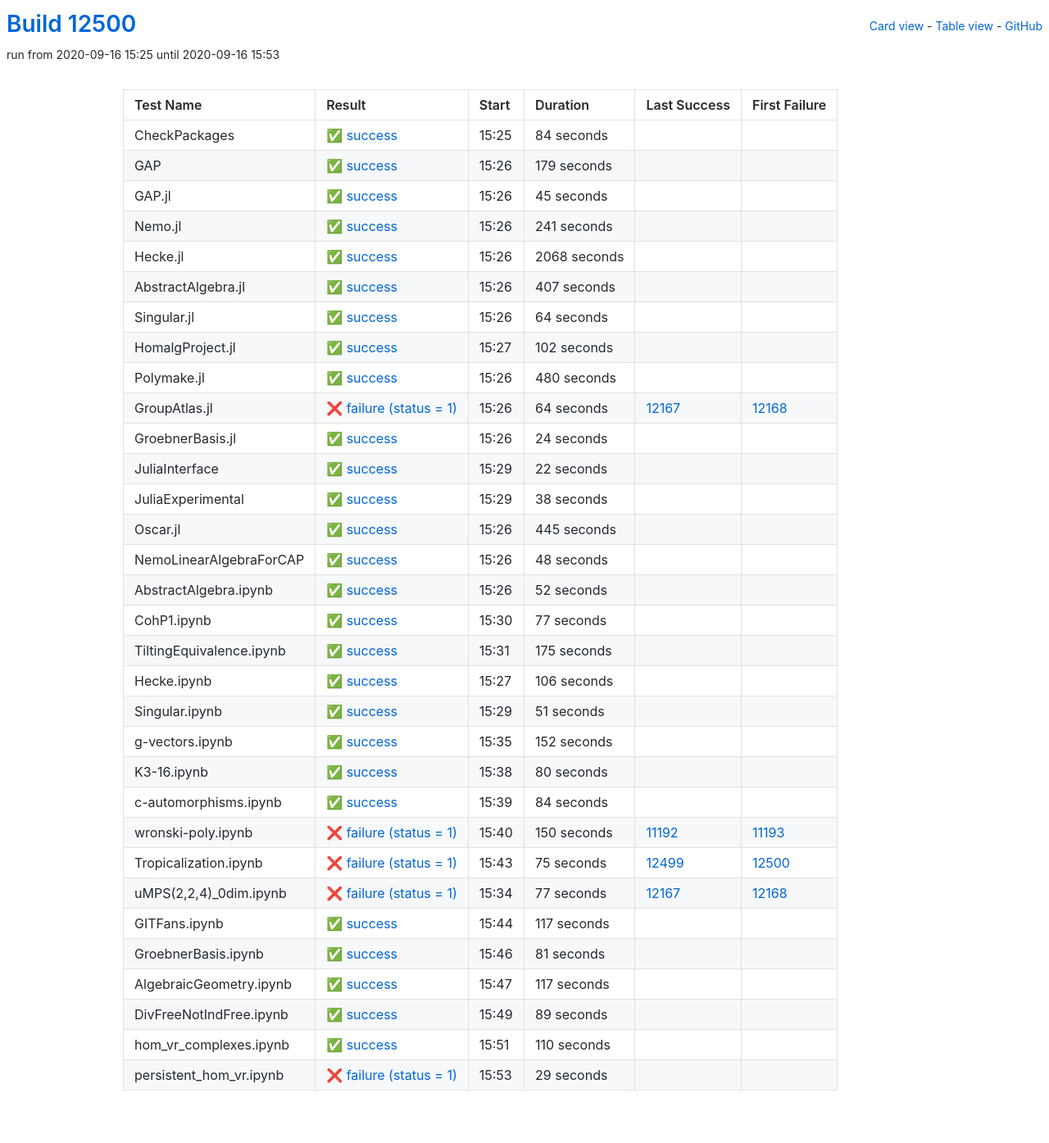
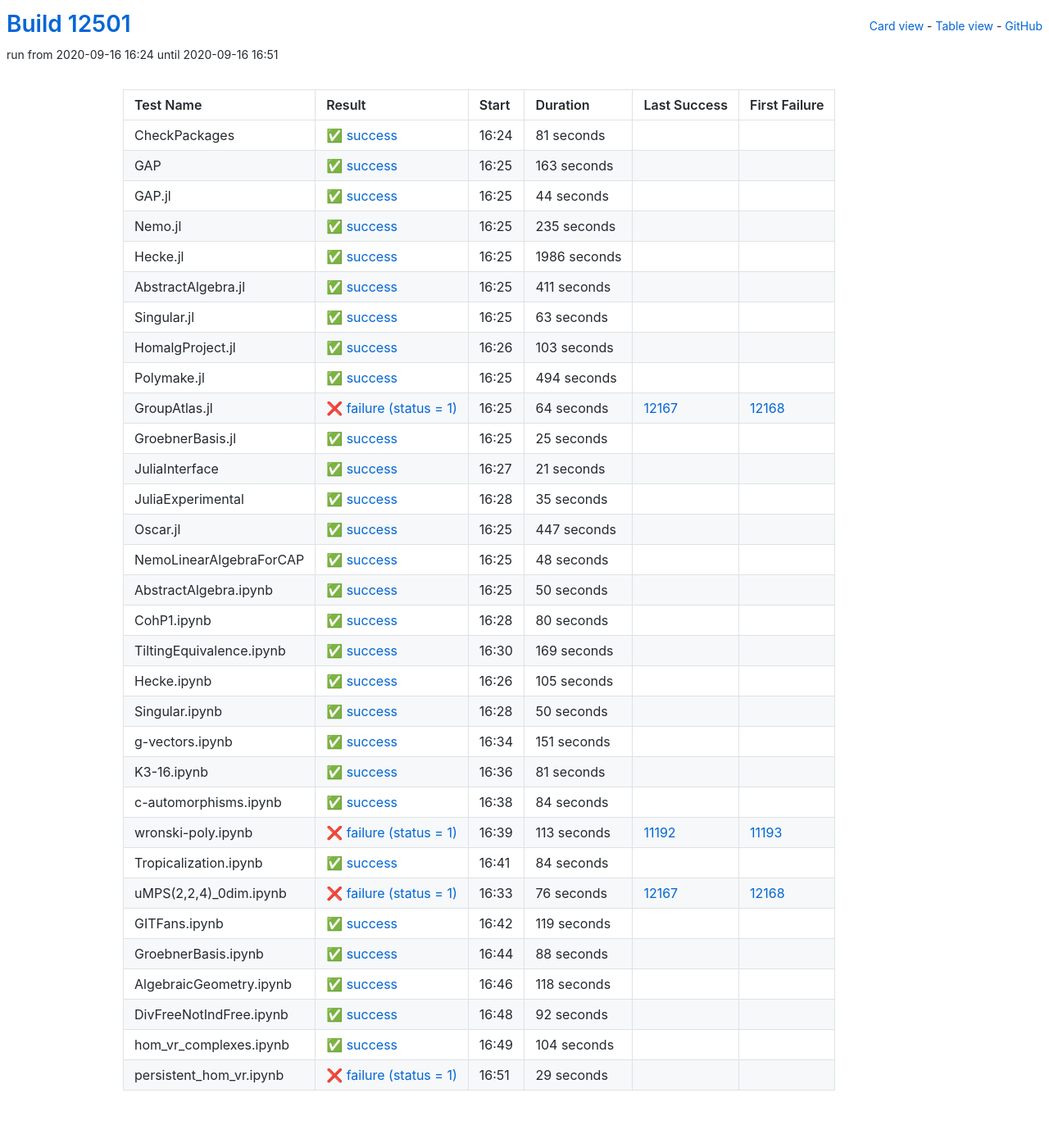
Before and after one commit to oscar-system/oscar-ci-status, a Jekyll site: the page built from table.html, in a window 1280 px wide. Shown: the whole page at 82% size. Built offline with Jekyll 4.4.1, drawn with Linux system fonts in a browser that asks for light colours.

Commit message:
Build #12501

```diff
--- a/_data/ci.yml
+++ b/_data/ci.yml
@@ -1,6 +1,6 @@
 ---
-build: 12500
-build_url: https://oscarci.mathematik.uni-kl.de/job/oscar/12500/
+build: 12501
+build_url: https://oscarci.mathematik.uni-kl.de/job/oscar/12501/
 job: oscar
 organization: oscar-system
 repo: oscar-ci-status
@@ -8,116 +8,116 @@
 tests:
 - name: CheckPackages
   id: checkpackages
-  log: https://oscarci.mathematik.uni-kl.de/job/oscar/12500/artifact/logs/build-12500/CheckPackages.log
-  start: 2020-09-16 15:25
+  log: https://oscarci.mathematik.uni-kl.de/job/oscar/12501/artifact/logs/build-12501/CheckPackages.log
+  start: 2020-09-16 16:24
   success: true
   exitcode: 0
   status: success
-  duration: 84
+  duration: 81
   last_success: false
   last_success_url:
   first_failure: false
   first_failure_url:
 - name: GAP
   id: gap
-  log: https://oscarci.mathematik.uni-kl.de/job/oscar/12500/artifact/logs/build-12500/GAP.log
-  start: 2020-09-16 15:26
+  log: https://oscarci.mathematik.uni-kl.de/job/oscar/12501/artifact/logs/build-12501/GAP.log
+  start: 2020-09-16 16:25
   success: true
   exitcode: 0
   status: success
-  duration: 179
+  duration: 163
   last_success: false
   last_success_url:
   first_failure: false
   first_failure_url:
 - name: GAP.jl
   id: gap-jl
-  log: https://oscarci.mathematik.uni-kl.de/job/oscar/12500/artifact/logs/build-12500/GAP.jl.log
-  start: 2020-09-16 15:26
+  log: https://oscarci.mathematik.uni-kl.de/job/oscar/12501/artifact/logs/build-12501/GAP.jl.log
+  start: 2020-09-16 16:25
   success: true
   exitcode: 0
   status: success
-  duration: 45
+  duration: 44
   last_success: false
   last_success_url:
   first_failure: false
   first_failure_url:
 - name: Nemo.jl
   id: nemo-jl
-  log: https://oscarci.mathematik.uni-kl.de/job/oscar/12500/artifact/logs/build-12500/Nemo.jl.log
-  start: 2020-09-16 15:26
+  log: https://oscarci.mathematik.uni-kl.de/job/oscar/12501/artifact/logs/build-12501/Nemo.jl.log
+  start: 2020-09-16 16:25
   success: true
   exitcode: 0
   status: success
-  duration: 241
+  duration: 235
   last_success: false
   last_success_url:
   first_failure: false
   first_failure_url:
 - name: Hecke.jl
   id: hecke-jl
-  log: https://oscarci.mathematik.uni-kl.de/job/oscar/12500/artifact/logs/build-12500/Hecke.jl.log
-  start: 2020-09-16 15:26
+  log: https://oscarci.mathematik.uni-kl.de/job/oscar/12501/artifact/logs/build-12501/Hecke.jl.log
+  start: 2020-09-16 16:25
   success: true
   exitcode: 0
   status: success
-  duration: 2068
+  duration: 1986
   last_success: false
   last_success_url:
   first_failure: false
   first_failure_url:
 - name: AbstractAlgebra.jl
   id: abstractalgebra-jl
-  log: https://oscarci.mathematik.uni-kl.de/job/oscar/12500/artifact/logs/build-12500/AbstractAlgebra.jl.log
-  start: 2020-09-16 15:26
+  log: https://oscarci.mathematik.uni-kl.de/job/oscar/12501/artifact/logs/build-12501/AbstractAlgebra.jl.log
+  start: 2020-09-16 16:25
   success: true
   exitcode: 0
   status: success
-  duration: 407
+  duration: 411
   last_success: false
   last_success_url:
   first_failure: false
   first_failure_url:
 - name: Singular.jl
   id: singular-jl
-  log: https://oscarci.mathematik.uni-kl.de/job/oscar/12500/artifact/logs/build-12500/Singular.jl.log
-  start: 2020-09-16 15:26
+  log: https://oscarci.mathematik.uni-kl.de/job/oscar/12501/artifact/logs/build-12501/Singular.jl.log
+  start: 2020-09-16 16:25
   success: true
   exitcode: 0
   status: success
-  duration: 64
+  duration: 63
   last_success: false
   last_success_url:
   first_failure: false
   first_failure_url:
 - name: HomalgProject.jl
   id: homalgproject-jl
-  log: https://oscarci.mathematik.uni-kl.de/job/oscar/12500/artifact/logs/build-12500/HomalgProject.jl.log
-  start: 2020-09-16 15:27
+  log: https://oscarci.mathematik.uni-kl.de/job/oscar/12501/artifact/logs/build-12501/HomalgProject.jl.log
+  start: 2020-09-16 16:26
   success: true
   exitcode: 0
   status: success
-  duration: 102
+  duration: 103
   last_success: false
   last_success_url:
   first_failure: false
   first_failure_url:
 - name: Polymake.jl
   id: polymake-jl
-  log: https://oscarci.mathematik.uni-kl.de/job/oscar/12500/artifact/logs/build-12500/Polymake.jl.log
-  start: 2020-09-16 15:26
+  log: https://oscarci.mathematik.uni-kl.de/job/oscar/12501/artifact/logs/build-12501/Polymake.jl.log
+  start: 2020-09-16 16:25
   success: true
   exitcode: 0
   status: success
-  duration: 480
+  duration: 494
   last_success: false
   last_success_url:
   first_failure: false
   first_failure_url:
 - name: GroupAtlas.jl
   id: groupatlas-jl
-  log: https://oscarci.mathematik.uni-kl.de/job/oscar/12500/artifact/logs/build-12500/GroupAtlas.jl.log
-  start: 2020-09-16 15:26
+  log: https://oscarci.mathematik.uni-kl.de/job/oscar/12501/artifact/logs/build-12501/GroupAtlas.jl.log
+  start: 2020-09-16 16:25
   success: false
   exitcode: 1
   status: failure
@@ -128,56 +128,56 @@
   first_failure_url: https://oscarci.mathematik.uni-kl.de/job/oscar/12168/
 - name: GroebnerBasis.jl
   id: groebnerbasis-jl
-  log: https://oscarci.mathematik.uni-kl.de/job/oscar/12500/artifact/logs/build-12500/GroebnerBasis.jl.log
-  start: 2020-09-16 15:26
+  log: https://oscarci.mathematik.uni-kl.de/job/oscar/12501/artifact/logs/build-12501/GroebnerBasis.jl.log
+  start: 2020-09-16 16:25
   success: true
   exitcode: 0
   status: success
-  duration: 24
+  duration: 25
   last_success: false
   last_success_url:
   first_failure: false
   first_failure_url:
 - name: JuliaInterface
   id: juliainterface
-  log: https://oscarci.mathematik.uni-kl.de/job/oscar/12500/artifact/logs/build-12500/JuliaInterface.log
-  start: 2020-09-16 15:29
+  log: https://oscarci.mathematik.uni-kl.de/job/oscar/12501/artifact/logs/build-12501/JuliaInterface.log
+  start: 2020-09-16 16:27
   success: true
   exitcode: 0
   status: success
-  duration: 22
+  duration: 21
   last_success: false
   last_success_url:
   first_failure: false
   first_failure_url:
 - name: JuliaExperimental
   id: juliaexperimental
-  log: https://oscarci.mathematik.uni-kl.de/job/oscar/12500/artifact/logs/build-12500/JuliaExperimental.log
-  start: 2020-09-16 15:29
+  log: https://oscarci.mathematik.uni-kl.de/job/oscar/12501/artifact/logs/build-12501/JuliaExperimental.log
+  start: 2020-09-16 16:28
   success: true
   exitcode: 0
   status: success
-  duration: 38
+  duration: 35
   last_success: false
   last_success_url:
   first_failure: false
   first_failure_url:
 - name: Oscar.jl
   id: oscar-jl
-  log: https://oscarci.mathematik.uni-kl.de/job/oscar/12500/artifact/logs/build-12500/Oscar.jl.log
-  start: 2020-09-16 15:26
+  log: https://oscarci.mathematik.uni-kl.de/job/oscar/12501/artifact/logs/build-12501/Oscar.jl.log
+  start: 2020-09-16 16:25
   success: true
   exitcode: 0
   status: success
-  duration: 445
+  duration: 447
   last_success: false
   last_success_url:
   first_failure: false
   first_failure_url:
 - name: NemoLinearAlgebraForCAP
   id: nemolinearalgebraforcap
-  log: https://oscarci.mathematik.uni-kl.de/job/oscar/12500/artifact/logs/build-12500/NemoLinearAlgebraForCAP.log
-  start: 2020-09-16 15:26
+  log: https://oscarci.mathematik.uni-kl.de/job/oscar/12501/artifact/logs/build-12501/NemoLinearAlgebraForCAP.log
+  start: 2020-09-16 16:25
   success: true
   exitcode: 0
   status: success
@@ -188,80 +188,20 @@
   first_failure_url:
 - name: AbstractAlgebra.ipynb
   id: abstractalgebra-ipynb
-  log: https://oscarci.mathematik.uni-kl.de/job/oscar/12500/artifact/logs/build-12500/AbstractAlgebra.ipynb.log
-  start: 2020-09-16 15:26
+  log: https://oscarci.mathematik.uni-kl.de/job/oscar/12501/artifact/logs/build-12501/AbstractAlgebra.ipynb.log
+  start: 2020-09-16 16:25
   success: true
   exitcode: 0
   status: success
-  duration: 52
+  duration: 50
   last_success: false
   last_success_url:
   first_failure: false
   first_failure_url:
 - name: CohP1.ipynb
   id: cohp1-ipynb
-  log: https://oscarci.mathematik.uni-kl.de/job/oscar/12500/artifact/logs/build-12500/CohP1.ipynb.log
-  start: 2020-09-16 15:30
-  success: true
-  exitcode: 0
-  status: success
-  duration: 77
-  last_success: false
-  last_success_url:
-  first_failure: false
-  first_failure_url:
-- name: TiltingEquivalence.ipynb
-  id: tiltingequivalence-ipynb
-  log: https://oscarci.mathematik.uni-kl.de/job/oscar/12500/artifact/logs/build-12500/TiltingEquivalence.ipynb.log
-  start: 2020-09-16 15:31
-  success: true
-  exitcode: 0
-  status: success
-  duration: 175
-  last_success: false
-  last_success_url:
-  first_failure: false
-  first_failure_url:
-- name: Hecke.ipynb
-  id: hecke-ipynb
-  log: https://oscarci.mathematik.uni-kl.de/job/oscar/12500/artifact/logs/build-12500/Hecke.ipynb.log
-  start: 2020-09-16 15:27
-  success: true
-  exitcode: 0
-  status: success
-  duration: 106
-  last_success: false
-  last_success_url:
-  first_failure: false
-  first_failure_url:
-- name: Singular.ipynb
-  id: singular-ipynb
-  log: https://oscarci.mathematik.uni-kl.de/job/oscar/12500/artifact/logs/build-12500/Singular.ipynb.log
-  start: 2020-09-16 15:29
-  success: true
-  exitcode: 0
-  status: success
-  duration: 51
-  last_success: false
-  last_success_url:
-  first_failure: false
-  first_failure_url:
-- name: g-vectors.ipynb
-  id: g-vectors-ipynb
-  log: https://oscarci.mathematik.uni-kl.de/job/oscar/12500/artifact/logs/build-12500/g-vectors.ipynb.log
-  start: 2020-09-16 15:35
-  success: true
-  exitcode: 0
-  status: success
-  duration: 152
-  last_success: false
-  last_success_url:
-  first_failure: false
-  first_failure_url:
-- name: K3-16.ipynb
-  id: k3-16-ipynb
-  log: https://oscarci.mathematik.uni-kl.de/job/oscar/12500/artifact/logs/build-12500/K3-16.ipynb.log
-  start: 2020-09-16 15:38
+  log: https://oscarci.mathematik.uni-kl.de/job/oscar/12501/artifact/logs/build-12501/CohP1.ipynb.log
+  start: 2020-09-16 16:28
   success: true
   exitcode: 0
   status: success
@@ -270,10 +210,70 @@
   last_success_url:
   first_failure: false
   first_failure_url:
+- name: TiltingEquivalence.ipynb
+  id: tiltingequivalence-ipynb
+  log: https://oscarci.mathematik.uni-kl.de/job/oscar/12501/artifact/logs/build-12501/TiltingEquivalence.ipynb.log
+  start: 2020-09-16 16:30
+  success: true
+  exitcode: 0
+  status: success
+  duration: 169
+  last_success: false
+  last_success_url:
+  first_failure: false
+  first_failure_url:
+- name: Hecke.ipynb
+  id: hecke-ipynb
+  log: https://oscarci.mathematik.uni-kl.de/job/oscar/12501/artifact/logs/build-12501/Hecke.ipynb.log
+  start: 2020-09-16 16:26
+  success: true
+  exitcode: 0
+  status: success
+  duration: 105
+  last_success: false
+  last_success_url:
+  first_failure: false
+  first_failure_url:
+- name: Singular.ipynb
+  id: singular-ipynb
+  log: https://oscarci.mathematik.uni-kl.de/job/oscar/12501/artifact/logs/build-12501/Singular.ipynb.log
+  start: 2020-09-16 16:28
+  success: true
+  exitcode: 0
+  status: success
+  duration: 50
+  last_success: false
+  last_success_url:
+  first_failure: false
+  first_failure_url:
+- name: g-vectors.ipynb
+  id: g-vectors-ipynb
+  log: https://oscarci.mathematik.uni-kl.de/job/oscar/12501/artifact/logs/build-12501/g-vectors.ipynb.log
+  start: 2020-09-16 16:34
+  success: true
+  exitcode: 0
+  status: success
+  duration: 151
+  last_success: false
+  last_success_url:
+  first_failure: false
+  first_failure_url:
+- name: K3-16.ipynb
+  id: k3-16-ipynb
+  log: https://oscarci.mathematik.uni-kl.de/job/oscar/12501/artifact/logs/build-12501/K3-16.ipynb.log
+  start: 2020-09-16 16:36
+  success: true
+  exitcode: 0
+  status: success
+  duration: 81
+  last_success: false
+  last_success_url:
+  first_failure: false
+  first_failure_url:
 - name: c-automorphisms.ipynb
   id: c-automorphisms-ipynb
-  log: https://oscarci.mathematik.uni-kl.de/job/oscar/12500/artifact/logs/build-12500/c-automorphisms.ipynb.log
-  start: 2020-09-16 15:39
+  log: https://oscarci.mathematik.uni-kl.de/job/oscar/12501/artifact/logs/build-12501/c-automorphisms.ipynb.log
+  start: 2020-09-16 16:38
   success: true
   exitcode: 0
   status: success
@@ -284,104 +284,104 @@
   first_failure_url:
 - name: wronski-poly.ipynb
   id: wronski-poly-ipynb
-  log: https://oscarci.mathematik.uni-kl.de/job/oscar/12500/artifact/logs/build-12500/wronski-poly.ipynb.log
-  start: 2020-09-16 15:40
+  log: https://oscarci.mathematik.uni-kl.de/job/oscar/12501/artifact/logs/build-12501/wronski-poly.ipynb.log
+  start: 2020-09-16 16:39
   success: false
   exitcode: 1
   status: failure
-  duration: 150
+  duration: 113
   last_success: 11192
   last_success_url: https://oscarci.mathematik.uni-kl.de/job/oscar/11192/
   first_failure: 11193
   first_failure_url: https://oscarci.mathematik.uni-kl.de/job/oscar/11193/
 - name: Tropicalization.ipynb
   id: tropicalization-ipynb
-  log: https://oscarci.mathematik.uni-kl.de/job/oscar/12500/artifact/logs/build-12500/Tropicalization.ipynb.log
-  start: 2020-09-16 15:43
+  log: https://oscarci.mathematik.uni-kl.de/job/oscar/12501/artifact/logs/build-12501/Tropicalization.ipynb.log
+  start: 2020-09-16 16:41
+  success: true
+  exitcode: 0
+  status: success
+  duration: 84
+  last_success: false
+  last_success_url:
+  first_failure: false
+  first_failure_url:
+- name: uMPS(2,2,4)_0dim.ipynb
+  id: umps-2-2-4-0dim-ipynb
+  log: https://oscarci.mathematik.uni-kl.de/job/oscar/12501/artifact/logs/build-12501/uMPS-2-2-4-_0dim.ipynb.log
+  start: 2020-09-16 16:33
   success: false
   exitcode: 1
   status: failure
-  duration: 75
-  last_success: 12499
-  last_success_url: https://oscarci.mathematik.uni-kl.de/job/oscar/12499/
-  first_failure: 12500
-  first_failure_url: https://oscarci.mathematik.uni-kl.de/job/oscar/12500/
-- name: uMPS(2,2,4)_0dim.ipynb
-  id: umps-2-2-4-0dim-ipynb
-  log: https://oscarci.mathematik.uni-kl.de/job/oscar/12500/artifact/logs/build-12500/uMPS-2-2-4-_0dim.ipynb.log
-  start: 2020-09-16 15:34
-  success: false
-  exitcode: 1
-  status: failure
-  duration: 77
+  duration: 76
   last_success: 12167
   last_success_url: https://oscarci.mathematik.uni-kl.de/job/oscar/12167/
   first_failure: 12168
   first_failure_url: https://oscarci.mathematik.uni-kl.de/job/oscar/12168/
 - name: GITFans.ipynb
   id: gitfans-ipynb
-  log: https://oscarci.mathematik.uni-kl.de/job/oscar/12500/artifact/logs/build-12500/GITFans.ipynb.log
-  start: 2020-09-16 15:44
+  log: https://oscarci.mathematik.uni-kl.de/job/oscar/12501/artifact/logs/build-12501/GITFans.ipynb.log
+  start: 2020-09-16 16:42
   success: true
   exitcode: 0
   status: success
-  duration: 117
+  duration: 119
   last_success: false
   last_success_url:
   first_failure: false
   first_failure_url:
 - name: GroebnerBasis.ipynb
   id: groebnerbasis-ipynb
-  log: https://oscarci.mathematik.uni-kl.de/job/oscar/12500/artifact/logs/build-12500/GroebnerBasis.ipynb.log
-  start: 2020-09-16 15:46
+  log: https://oscarci.mathematik.uni-kl.de/job/oscar/12501/artifact/logs/build-12501/GroebnerBasis.ipynb.log
+  start: 2020-09-16 16:44
   success: true
   exitcode: 0
   status: success
-  duration: 81
+  duration: 88
   last_success: false
   last_success_url:
   first_failure: false
   first_failure_url:
 - name: AlgebraicGeometry.ipynb
   id: algebraicgeometry-ipynb
-  log: https://oscarci.mathematik.uni-kl.de/job/oscar/12500/artifact/logs/build-12500/AlgebraicGeometry.ipynb.log
-  start: 2020-09-16 15:47
+  log: https://oscarci.mathematik.uni-kl.de/job/oscar/12501/artifact/logs/build-12501/AlgebraicGeometry.ipynb.log
+  start: 2020-09-16 16:46
   success: true
   exitcode: 0
   status: success
-  duration: 117
+  duration: 118
   last_success: false
   last_success_url:
   first_failure: false
   first_failure_url:
 - name: DivFreeNotIndFree.ipynb
   id: divfreenotindfree-ipynb
-  log: https://oscarci.mathematik.uni-kl.de/job/oscar/12500/artifact/logs/build-12500/DivFreeNotIndFree.ipynb.log
-  start: 2020-09-16 15:49
+  log: https://oscarci.mathematik.uni-kl.de/job/oscar/12501/artifact/logs/build-12501/DivFreeNotIndFree.ipynb.log
+  start: 2020-09-16 16:48
   success: true
   exitcode: 0
   status: success
-  duration: 89
+  duration: 92
   last_success: false
   last_success_url:
   first_failure: false
   first_failure_url:
 - name: hom_vr_complexes.ipynb
   id: hom-vr-complexes-ipynb
-  log: https://oscarci.mathematik.uni-kl.de/job/oscar/12500/artifact/logs/build-12500/hom_vr_complexes.ipynb.log
-  start: 2020-09-16 15:51
+  log: https://oscarci.mathematik.uni-kl.de/job/oscar/12501/artifact/logs/build-12501/hom_vr_complexes.ipynb.log
+  start: 2020-09-16 16:49
   success: true
   exitcode: 0
   status: success
-  duration: 110
+  duration: 104
   last_success: false
   last_success_url:
   first_failure: false
   first_failure_url:
 - name: persistent_hom_vr.ipynb
   id: persistent-hom-vr-ipynb
-  log: https://oscarci.mathematik.uni-kl.de/job/oscar/12500/artifact/logs/build-12500/persistent_hom_vr.ipynb.log
-  start: 2020-09-16 15:53
+  log: https://oscarci.mathematik.uni-kl.de/job/oscar/12501/artifact/logs/build-12501/persistent_hom_vr.ipynb.log
+  start: 2020-09-16 16:51
   success: false
   exitcode: 1
   status: failure
```
Also changed, not shown: README.md.
